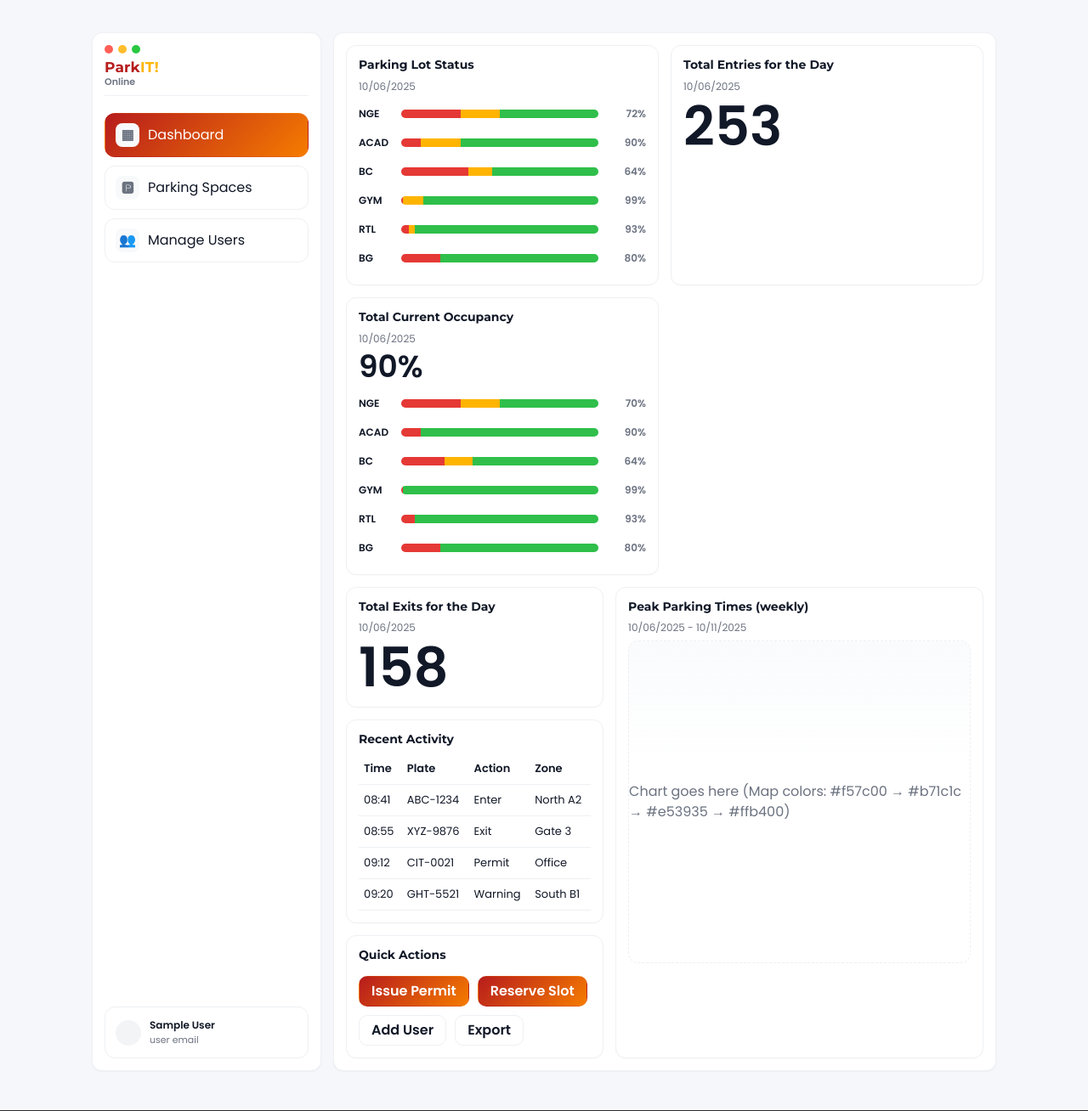
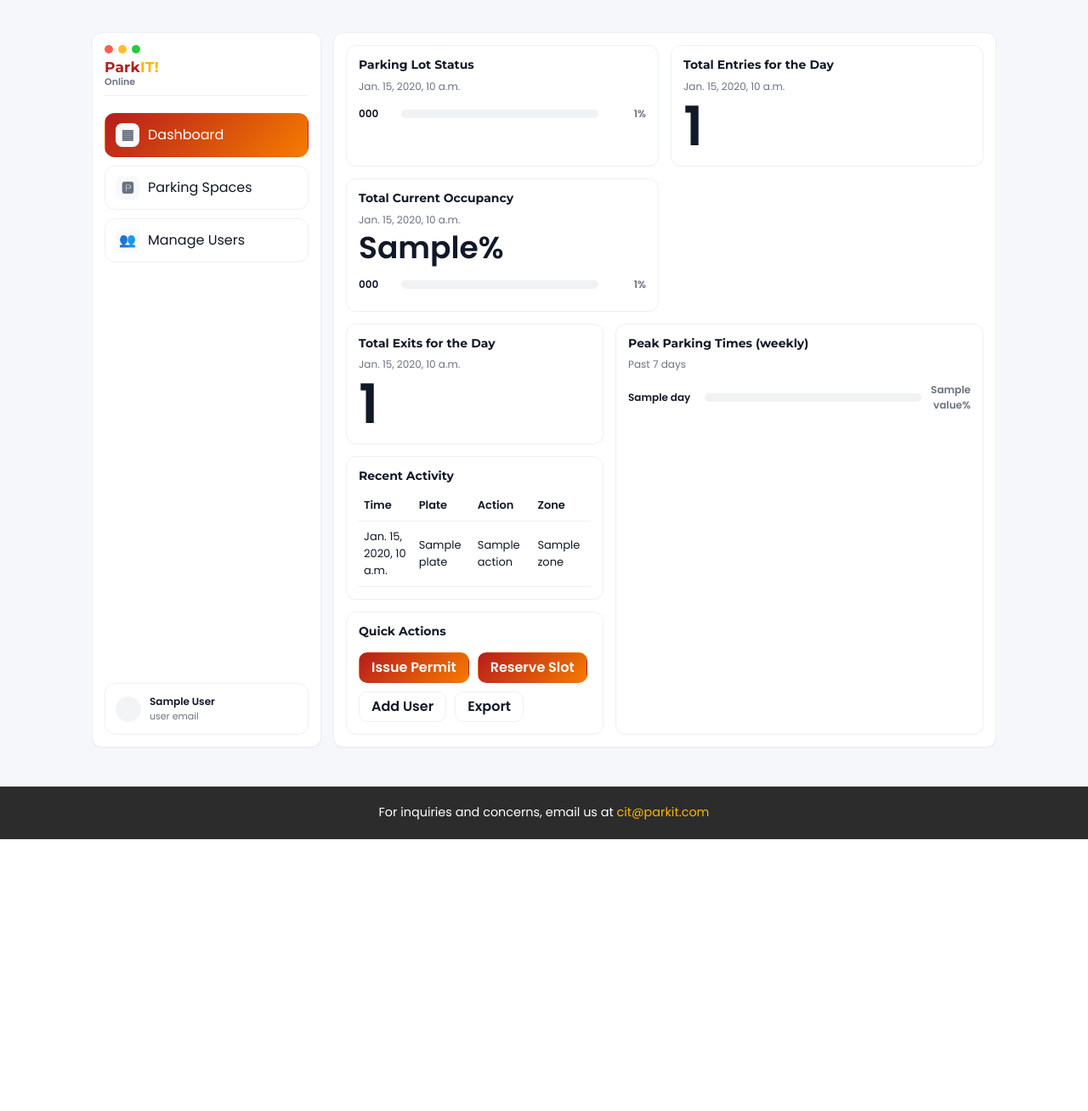
Before and after one commit to Kitanoed/Park_IT, a Django app: template templates/dashboard.html in a window 1280 px wide. Shown: the top 1308 px of the page at 85% size. After the commit the page ends 988 px from the top, so only its background shows below. Run offline with Django 5.2, Linux system fonts and the light colour scheme; the template is opened without the code that fills it: most values are stand-ins (such as "Sample title", 1, 10 or a date in 2020); parts of the project's set-up code (start-up, migrations or seed data) failed here and were passed over.

Commit message:
Added backend logic for admin dashboard

```diff
--- a/templates/dashboard.html
+++ b/templates/dashboard.html
@@ -260,6 +260,25 @@
   .seg.yellow{background:var(--bar-yellow)}
   .seg.green{background:var(--bar-green)}
 
+  .week-row{
+    display:grid;
+    grid-template-columns: 80px 1fr 48px;
+    align-items:center;
+    gap:10px;
+    margin:6px 0;
+    font-size:12px;
+  }
+  .week-day{
+    font-weight:600;
+    color:var(--text);
+  }
+  .empty-state{
+    padding:20px 10px;
+    text-align:center;
+    color:var(--muted);
+    font-size:12px;
+  }
+
   .grid-lower{display:grid;grid-template-columns: 1.05fr 1.5fr; gap:14px; margin-top:14px}
   .actions{display:flex;gap:10px;flex-wrap:wrap;margin-top:8px}
   .btn{height:36px;padding:0 14px;border-radius:10px;border:1px solid var(--border);background:#fff;color:var(--text);font-weight:700;cursor:pointer}
@@ -327,140 +346,55 @@
         <!-- Parking Lot Status -->
         <div class="card">
           <h4>Parking Lot Status</h4>
-          <div class="sub">10/06/2025</div>
-
+          <div class="sub">{{ summary_date }}</div>
+          {% if lot_status %}
+            {% for lot in lot_status %}
             <div class="status-row">
-            <div class="lot-name">NGE</div>
+              <div class="lot-name">{{ lot.code }}</div>
               <div class="bar">
-              <span class="seg red" style="width:30%"></span>
-              <span class="seg yellow" style="width:20%"></span>
-              <span class="seg green" style="width:50%"></span>
+                <span class="seg red" style="width:{{ lot.segment_red }}%"></span>
+                <span class="seg yellow" style="width:{{ lot.segment_yellow }}%"></span>
+                <span class="seg green" style="width:{{ lot.segment_green }}%"></span>
               </div>
-            <div class="percent">72%</div>
+              <div class="percent">{{ lot.occupancy_percent }}%</div>
             </div>
-
-          <div class="status-row">
-            <div class="lot-name">ACAD</div>
-            <div class="bar">
-              <span class="seg red" style="width:10%"></span>
-              <span class="seg yellow" style="width:20%"></span>
-              <span class="seg green" style="width:70%"></span>
-            </div>
-            <div class="percent">90%</div>
-          </div>
-
-          <div class="status-row">
-            <div class="lot-name">BC</div>
-            <div class="bar">
-              <span class="seg red" style="width:34%"></span>
-              <span class="seg yellow" style="width:12%"></span>
-              <span class="seg green" style="width:54%"></span>
-            </div>
-            <div class="percent">64%</div>
-          </div>
-
-          <div class="status-row">
-            <div class="lot-name">GYM</div>
-            <div class="bar">
-              <span class="seg red" style="width:1%"></span>
-              <span class="seg yellow" style="width:10%"></span>
-              <span class="seg green" style="width:89%"></span>
-            </div>
-            <div class="percent">99%</div>
-          </div>
-
-          <div class="status-row">
-            <div class="lot-name">RTL</div>
-            <div class="bar">
-              <span class="seg red" style="width:4%"></span>
-              <span class="seg yellow" style="width:3%"></span>
-              <span class="seg green" style="width:93%"></span>
-            </div>
-            <div class="percent">93%</div>
-          </div>
-
-          <div class="status-row">
-            <div class="lot-name">BG</div>
-            <div class="bar">
-              <span class="seg red" style="width:20%"></span>
-              <span class="seg yellow" style="width:0%"></span>
-              <span class="seg green" style="width:80%"></span>
-            </div>
-            <div class="percent">80%</div>
-          </div>
+            {% endfor %}
+          {% else %}
+            <div class="empty-state">No parking lots configured yet.</div>
+          {% endif %}
         </div>
 
         <!-- Total Entries -->
         <div class="card metric">
           <div>
             <h4>Total Entries for the Day</h4>
-            <div class="sub">10/06/2025</div>
-            <div class="big">253</div>
+            <div class="sub">{{ summary_date }}</div>
+            <div class="big">{{ total_entries }}</div>
           </div>
         </div>
 
         <!-- Total Current Occupancy -->
         <div class="card">
           <h4>Total Current Occupancy</h4>
-          <div class="sub">10/06/2025</div>
+          <div class="sub">{{ summary_date }}</div>
           <div class="metric" style="margin-bottom:8px;">
-            <div class="big" style="font-size:36px;">90%</div>
+            <div class="big" style="font-size:36px;">{{ overall_occupancy_pct }}%</div>
           </div>
-
+          {% if lot_status %}
+            {% for lot in lot_status|slice:":5" %}
             <div class="status-row">
-            <div class="lot-name">NGE</div>
+              <div class="lot-name">{{ lot.code }}</div>
               <div class="bar">
-              <span class="seg red" style="width:30%"></span>
-              <span class="seg yellow" style="width:20%"></span>
-              <span class="seg green" style="width:50%"></span>
+                <span class="seg red" style="width:{{ lot.segment_red }}%"></span>
+                <span class="seg yellow" style="width:{{ lot.segment_yellow }}%"></span>
+                <span class="seg green" style="width:{{ lot.segment_green }}%"></span>
               </div>
-            <div class="percent">70%</div>
+              <div class="percent">{{ lot.occupancy_percent }}%</div>
             </div>
-          <div class="status-row">
-            <div class="lot-name">ACAD</div>
-            <div class="bar">
-              <span class="seg red" style="width:10%"></span>
-              <span class="seg yellow" style="width:0%"></span>
-              <span class="seg green" style="width:90%"></span>
-            </div>
-            <div class="percent">90%</div>
-          </div>
-          <div class="status-row">
-            <div class="lot-name">BC</div>
-            <div class="bar">
-              <span class="seg red" style="width:22%"></span>
-              <span class="seg yellow" style="width:14%"></span>
-              <span class="seg green" style="width:64%"></span>
-            </div>
-            <div class="percent">64%</div>
-          </div>
-          <div class="status-row">
-            <div class="lot-name">GYM</div>
-            <div class="bar">
-              <span class="seg red" style="width:1%"></span>
-              <span class="seg yellow" style="width:0%"></span>
-              <span class="seg green" style="width:99%"></span>
-            </div>
-            <div class="percent">99%</div>
-          </div>
-          <div class="status-row">
-            <div class="lot-name">RTL</div>
-            <div class="bar">
-              <span class="seg red" style="width:7%"></span>
-              <span class="seg yellow" style="width:0%"></span>
-              <span class="seg green" style="width:93%"></span>
-            </div>
-            <div class="percent">93%</div>
-          </div>
-          <div class="status-row">
-            <div class="lot-name">BG</div>
-            <div class="bar">
-              <span class="seg red" style="width:20%"></span>
-              <span class="seg yellow" style="width:0%"></span>
-              <span class="seg green" style="width:80%"></span>
-            </div>
-            <div class="percent">80%</div>
-          </div>
+            {% endfor %}
+          {% else %}
+            <div class="empty-state">No occupancy data available.</div>
+          {% endif %}
         </div>
       </div>
 
@@ -471,8 +405,8 @@
           <div class="card metric">
             <div>
               <h4>Total Exits for the Day</h4>
-              <div class="sub">10/06/2025</div>
-              <div class="big">158</div>
+              <div class="sub">{{ summary_date }}</div>
+              <div class="big">{{ total_exits }}</div>
             </div>
           </div>
 
@@ -483,10 +417,20 @@
                 <tr><th>Time</th><th>Plate</th><th>Action</th><th>Zone</th></tr>
               </thead>
               <tbody>
-                <tr><td>08:41</td><td>ABC-1234</td><td>Enter</td><td>North A2</td></tr>
-                <tr><td>08:55</td><td>XYZ-9876</td><td>Exit</td><td>Gate 3</td></tr>
-                <tr><td>09:12</td><td>CIT-0021</td><td>Permit</td><td>Office</td></tr>
-                <tr><td>09:20</td><td>GHT-5521</td><td>Warning</td><td>South B1</td></tr>
+                {% if recent_activity %}
+                  {% for act in recent_activity %}
+                  <tr>
+                    <td>{{ act.time }}</td>
+                    <td>{{ act.plate }}</td>
+                    <td>{{ act.action }}</td>
+                    <td>{{ act.zone }}</td>
+                  </tr>
+                  {% endfor %}
+                {% else %}
+                  <tr>
+                    <td colspan="4" class="empty-state">No movements recorded yet today.</td>
+                  </tr>
+                {% endif %}
               </tbody>
             </table>
           </div>
@@ -496,22 +440,30 @@
             <div class="actions">
               <button class="btn primary">Issue Permit</button>
               <button class="btn primary">Reserve Slot</button>
-              <button class="btn">Add User</button>
+              <button class="btn" onclick="window.location='{% url 'add_user' %}'">Add User</button>
               <button class="btn">Export</button>
             </div>
           </div>
         </div>
 
-        <!-- Right: chart placeholder -->
+        <!-- Right -->
         <div class="card">
           <h4>Peak Parking Times (weekly)</h4>
-          <div class="sub">10/06/2025 - 10/11/2025</div>
-          <div style="
-            height: 380px; border:1px dashed var(--border); border-radius:12px;
-            background: linear-gradient(180deg, rgba(245,247,250,0.5), #fff 40%);
-            display:flex; align-items:center; justify-content:center; color:var(--muted);">
-            Chart goes here (Map colors: #f57c00 → #b71c1c → #e53935 → #ffb400)
+          <div class="sub">Past 7 days</div>
+          {% if weekly_occupancy %}
+            {% for day in weekly_occupancy %}
+            <div class="week-row">
+              <div class="week-day">{{ day.label }}</div>
+              <div class="bar">
+                <span class="seg red" style="width:{{ day.value }}%"></span>
+                <span class="seg green" style="width:{{ day.available }}%"></span>
               </div>
+              <div class="percent">{{ day.value }}%</div>
+            </div>
+            {% endfor %}
+          {% else %}
+            <div class="empty-state">No occupancy history yet.</div>
+          {% endif %}
         </div>
       </div>
     </section>
```
Also changed, not shown: Park_IT/views.py (+196 -1 lines), db.sqlite3. Lines whose indentation alone changed are shown as unchanged.
